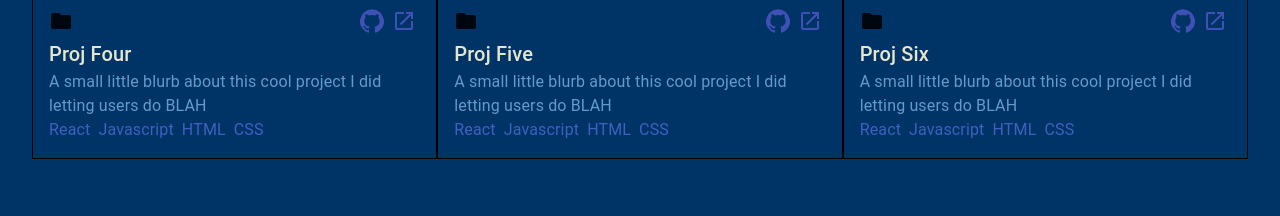
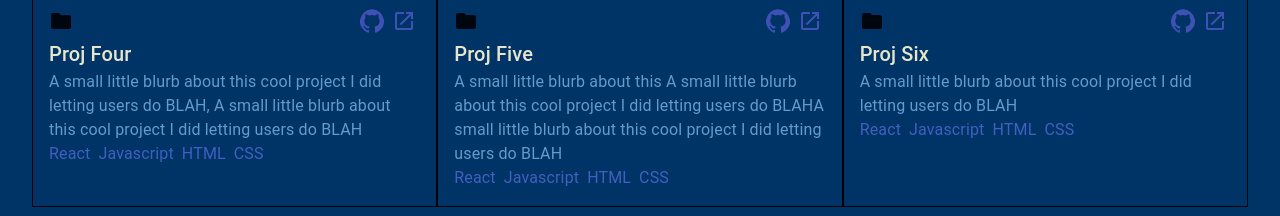
Before and after one commit to HoangTienDinh/portfolio-v2, a React (Create React App) app: page / in a window 1280 px wide. Shown: the part 3508-3724 px from the top of the page. Built offline with nearby package versions, Linux system fonts and the light colour scheme.

Commit message:
add data changes to fill in content

```diff
--- a/src/data/data.js
+++ b/src/data/data.js
@@ -4,7 +4,8 @@ const portfolio = {
   featuredProj: [
     {
       title: "Alan News",
-      description: "Built with the intention to learn how to create an interactive chat bot. Working with AlanAI API to allow users to fetch news articles from the NewsAPI API with voice commands.",
+      description:
+        "Built with the intention to learn how to create an interactive chat bot. Working with AlanAI API to allow users to fetch news articles from the NewsAPI API with voice commands.",
       image: picture,
       technology: ["React", "MUI", "AlanAI API", "NewsAPI API"],
       github: "https://github.com/HoangTienDinh/alan-ai-react",
@@ -12,7 +13,8 @@ const portfolio = {
     },
     {
       title: "Of Course!",
-      description: "An online study assistant tool, allowing users to create decks of flash cards. These decks can also be shared amongst other users and searched/filtered by their metadata.",
+      description:
+        "An online study assistant tool, allowing users to create decks of flash cards. These decks can also be shared amongst other users and searched/filtered by their metadata.",
       image: picture,
       technology: ["React", "React-Spring", "Express", "PSQL", "Node"],
       github: "https://github.com/HoangTienDinh/Of-Course",
@@ -20,7 +22,8 @@ const portfolio = {
     },
     {
       title: "Portfolio Site",
-      description: "A portfolio website, with the concept of being designed as a template for other creators to showcase their work. Coded to be modular and easy to plug in one's own portfolio information.",
+      description:
+        "A portfolio website, with the concept of being designed as a template for other creators to showcase their work. Coded to be modular and easy to plug in one's own portfolio information.",
       image: picture,
       technology: ["Javascript", "React", "react-reveal"],
       github: "https://www.github.com",
@@ -58,7 +61,7 @@ const portfolio = {
     {
       title: "Proj Four",
       description:
-        "A small little blurb about this cool project I did letting users do BLAH",
+        "A small little blurb about this cool project I did letting users do BLAH, A small little blurb about this cool project I did letting users do BLAH",
       image: "",
       technology: ["React", "Javascript", "HTML", "CSS"],
       github: "www.github.com",
@@ -67,7 +70,7 @@ const portfolio = {
     {
       title: "Proj Five",
       description:
-        "A small little blurb about this cool project I did letting users do BLAH",
+        "A small little blurb about this A small little blurb about this cool project I did letting users do BLAHA small little blurb about this cool project I did letting users do BLAH",
       image: "",
       technology: ["React", "Javascript", "HTML", "CSS"],
       github: "www.github.com",
```
